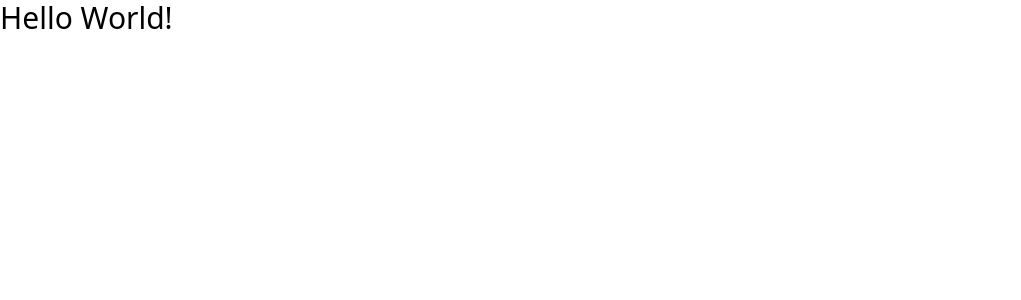
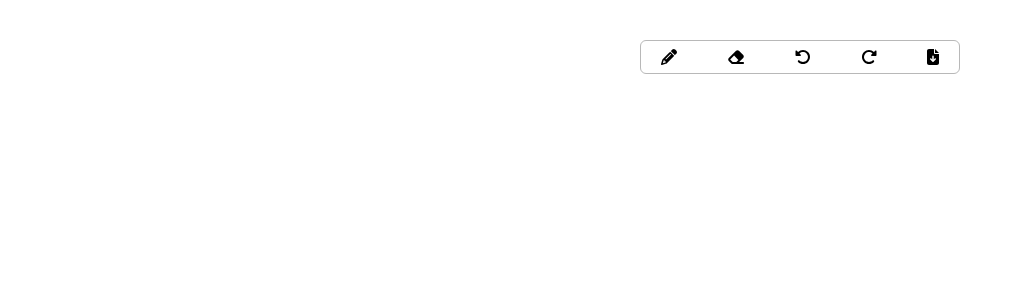
Before and after one commit to adityaK87/Sketch-Board, a React (Create React App) app: page / in a window 1280 px wide. Shown: the top 300 px of the page, without its empty margins (0-1021 px from the left). Built offline with nearby package versions, Linux system fonts and the light colour scheme.

Commit message:
UI created for Menu component

```diff
--- a/package.json
+++ b/package.json
@@ -3,6 +3,12 @@
   "version": "0.1.0",
   "private": true,
   "dependencies": {
+    "@fortawesome/fontawesome-svg-core": "^6.4.2",
+    "@fortawesome/free-brands-svg-icons": "^6.4.2",
+    "@fortawesome/free-regular-svg-icons": "^6.4.2",
+    "@fortawesome/free-solid-svg-icons": "^6.4.2",
+    "@fortawesome/react-fontawesome": "^0.2.0",
+    "font-awesome": "^4.7.0",
     "@testing-library/jest-dom": "^5.17.0",
     "@testing-library/react": "^13.4.0",
     "@testing-library/user-event": "^13.5.0",
--- a/src/App.js
+++ b/src/App.js
@@ -1,7 +1,13 @@
 import React from "react";
 import "./styles/tailwind.css";
-const App = () => {
-	return <div className="text-3xl">Hello World!</div>;
+import Menu from "./components/Menu";
+
+const Home = () => {
+	return (
+		<>
+			<Menu />
+		</>
+	);
 };
 
-export default App;
+export default Home;
--- /dev/null
+++ b/src/components/Menu/index.js
@@ -0,0 +1,36 @@
+import { FontAwesomeIcon } from "@fortawesome/react-fontawesome";
+import {
+	faPencil,
+	faEraser,
+	faRotateLeft,
+	faRotateRight,
+	faFileArrowDown,
+} from "@fortawesome/free-solid-svg-icons";
+import styles from "./index.module.css";
+
+const Menu = () => {
+	return (
+		<div className={styles.menuContainer}>
+			<div className={styles.iconWrapper}>
+				<FontAwesomeIcon icon={faPencil} className={styles.icon} />
+			</div>
+			<div className={styles.iconWrapper}>
+				<FontAwesomeIcon icon={faEraser} className={styles.icon} />
+			</div>
+			<div className={styles.iconWrapper}>
+				<FontAwesomeIcon icon={faRotateLeft} className={styles.icon} />
+			</div>
+			<div className={styles.iconWrapper}>
+				<FontAwesomeIcon icon={faRotateRight} className={styles.icon} />
+			</div>
+			<div className={styles.iconWrapper}>
+				<FontAwesomeIcon
+					icon={faFileArrowDown}
+					className={styles.icon}
+				/>
+			</div>
+		</div>
+	);
+};
+
+export default Menu;
--- /dev/null
+++ b/src/components/Menu/index.module.css
@@ -0,0 +1,4 @@
+.menuContainer {
+	@apply absolute px-5 py-1 flex justify-between w-1/4 left-1/2 top-10 rounded-md;
+	border: 1px solid theme("colors.border1");
+}
--- a/src/index.js
+++ b/src/index.js
@@ -1,7 +1,7 @@
 import React from "react";
 import { createRoot } from "react-dom/client";
-import App from "./App";
+import Home from "./App";
 import "./styles/tailwind.css";
 
 const root = createRoot(document.getElementById("root"));
-root.render(<App />);
+root.render(<Home />);
```
Also changed, not shown: 1 other file (tests, documents, lock files or other folders).
